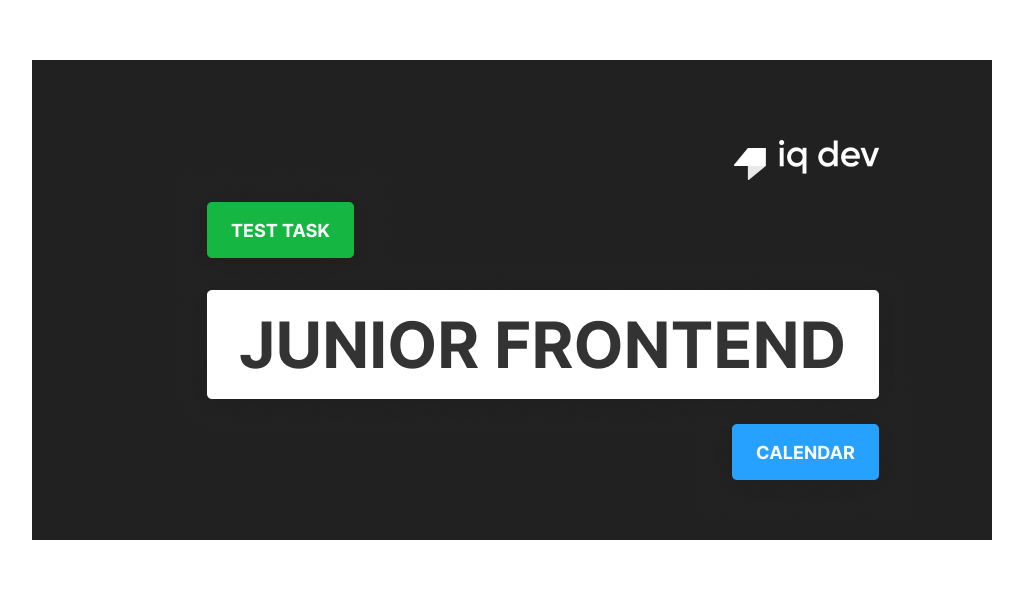
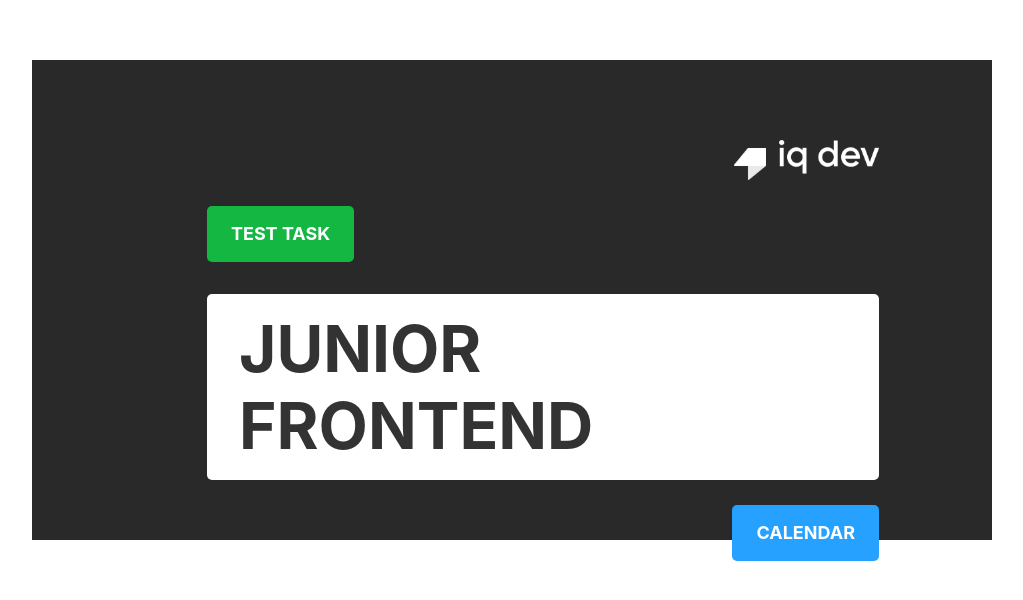
Before and after one commit to NatalyMaxi/calendar, a React (Create React App) app: page / in a window 1280 px wide. Shown: the part 140-740 px from the top of the page, without its empty margins (128-1151 px from the left). Built offline with nearby package versions, Linux system fonts and the light colour scheme.

Commit message:
Изменить разметку компанента StartPage

```diff
--- a/src/components/App/App.css
+++ b/src/components/App/App.css
@@ -1,6 +1,5 @@
 .page {
   margin: 0 auto;
   max-width: 1440px;
-  width: 100%;
   height: 100%;
 }
--- a/src/components/ButtonBlue/ButtonBlue.jsx
+++ b/src/components/ButtonBlue/ButtonBlue.jsx
@@ -2,12 +2,12 @@ import './ButtonBlue.css';
 
 const ButtonBlue = (props) => {
    return (
-      <div className='btn'
+      <button className='btn'
          type='button'
          onClick={props.onClick}
       >
          <span>{props.text}</span>
-      </div>
+      </button>
    );
 };
 
--- a/src/components/Calendar/Calendar.css
+++ b/src/components/Calendar/Calendar.css
@@ -1,6 +1,7 @@
 .calendar {
    display: flex;
    flex-direction: column;
-   width: 1440px;
+   max-width: 1000px;
+   height: 100%;
    margin: 0 auto;
 }
--- /dev/null
+++ b/src/components/Logo/Logo.css
@@ -0,0 +1,9 @@
+.logo {
+   width: 145px;
+   height: 40px;
+}
+
+
+a {
+   text-decoration: none;
+}
--- /dev/null
+++ b/src/components/Logo/Logo.jsx
@@ -0,0 +1,10 @@
+import './Logo.css';
+import logo from '../../images/Logo.svg'
+
+const Logo = () => {
+   return (
+      <a rel='noreferrer' href='https://iqdev.digital/' target='_blank'> <img className='logo' alt='Логотип' src={logo}/></a>
+   );
+};
+
+export default Logo;
--- a/src/components/PopupWithForm/PopupWithForm.css
+++ b/src/components/PopupWithForm/PopupWithForm.css
@@ -1,15 +1,11 @@
 .popup {
    display: flex;
    background-color:transparent;
-   position: fixed;
-   top: 0;
-   bottom: 0;
-   left: 0;
-   right: 0;
    transition: 0.5s ease;
    visibility: hidden;
    opacity: 0;
    cursor: pointer;
+   position: relative;
 }
 
 .popup__content {
@@ -20,7 +16,6 @@
    box-shadow: 0 0 25px rgba(0, 0, 0, 0.15);
    border-radius: 10px;
    box-sizing: border-box;
-   position: relative;
    cursor: default;
 }
 
--- a/src/components/StartPage/StartPage.css
+++ b/src/components/StartPage/StartPage.css
@@ -1,7 +1,58 @@
 .start-page {
-   display: block;
-   margin:200px auto 0;
+   margin: 0 auto;
+   width: 1000px;
+   height: 100%;
+   align-items: center;
+   justify-content: center;
+   background: #ffffff;
+}
+
+.start-page__container {
+   display: flex;
+   flex-direction: column;
+   align-items: flex-end;
    width: 960px;
    height: 480px;
-   background-image: url(../../images/Calendar.png);
+   box-sizing: border-box;
+   background: #292929;
+   margin: 200px auto 0;
+   padding: 80px 113px 60px 175px;
 }
+
+.start-page__button {
+   font-family: 'Inter';
+   font-style: normal;
+   font-weight: 700;
+   font-size: 18px;
+   line-height: 22px;
+   background-color: #27a1ff;
+   text-align: center;
+   box-sizing: border-box;
+   border: none;
+   border-radius: 5px;
+   color: #ffffff;
+   text-decoration: none;
+   padding: 17px 24px;
+   cursor: pointer;
+}
+
+.start-page__button_type_dummy {
+   background: #15b743;
+   margin-top: 22px;
+   align-self: start;
+   cursor: default;
+}
+
+.start-page__title {
+   font-family: 'Inter';
+   font-style: normal;
+   font-weight: 700;
+   font-size: 64px;
+   line-height: 77px;
+   color: #333333;
+   background: #ffffff;
+   border-radius: 5px;
+   margin-top: 32px;
+   margin-bottom: 25px;
+   padding: 16px 32px;
+}
--- a/src/components/StartPage/StartPage.jsx
+++ b/src/components/StartPage/StartPage.jsx
@@ -1,9 +1,17 @@
 import './StartPage.css';
 import { Link } from 'react-router-dom';
+import Logo from '../Logo/Logo'
 
 const StartPage = () => {
    return (
-      <Link to='calendar' className='start-page'></Link>
+      <div className='start-page'>
+         <div className='start-page__container'>
+            <Logo />
+            <button className='start-page__button start-page__button_type_dummy'>TEST TASK</button>
+            <h1 className='start-page__title'>JUNIOR FRONTEND</h1>
+            <Link to='calendar'><button className='start-page__button '>CALENDAR</button></Link>
+         </div>
+      </div>
    );
 };
 
```
Also changed, not shown: src/images/Logo.svg (added).
